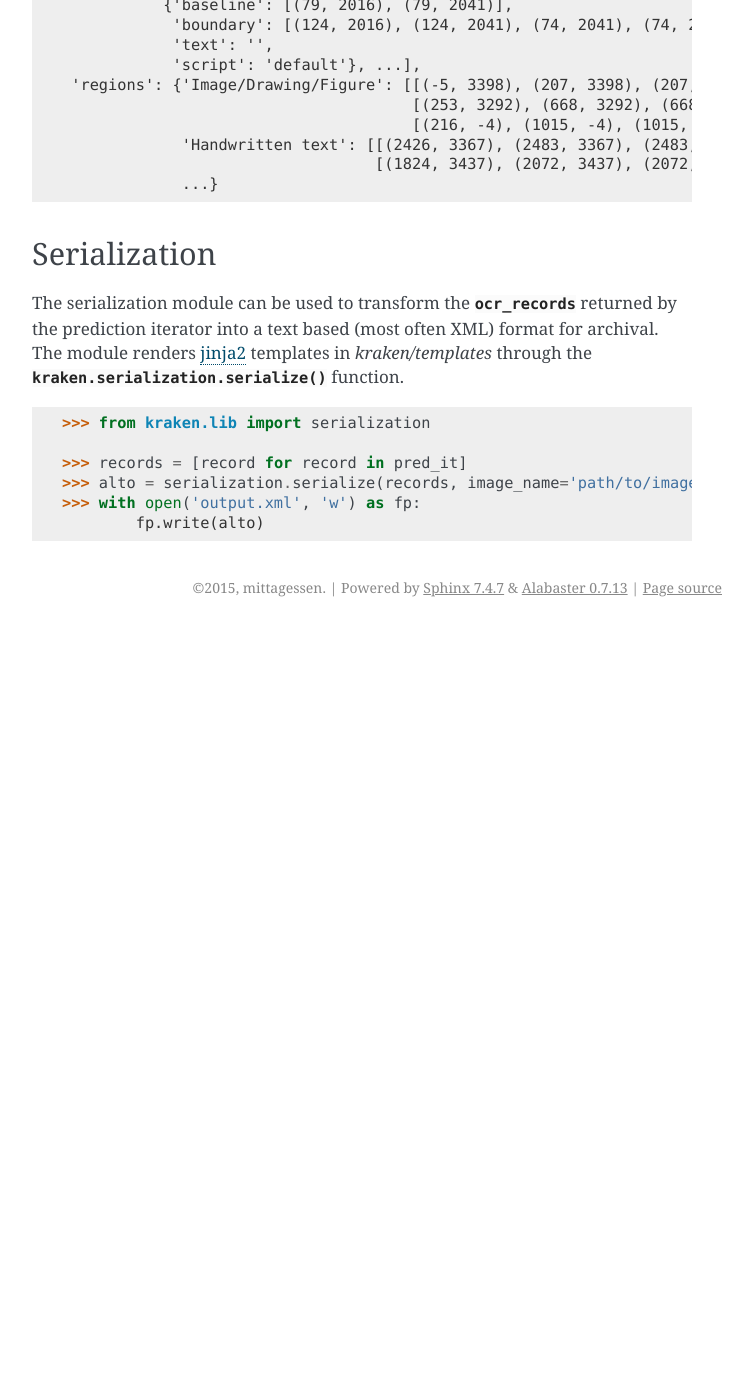
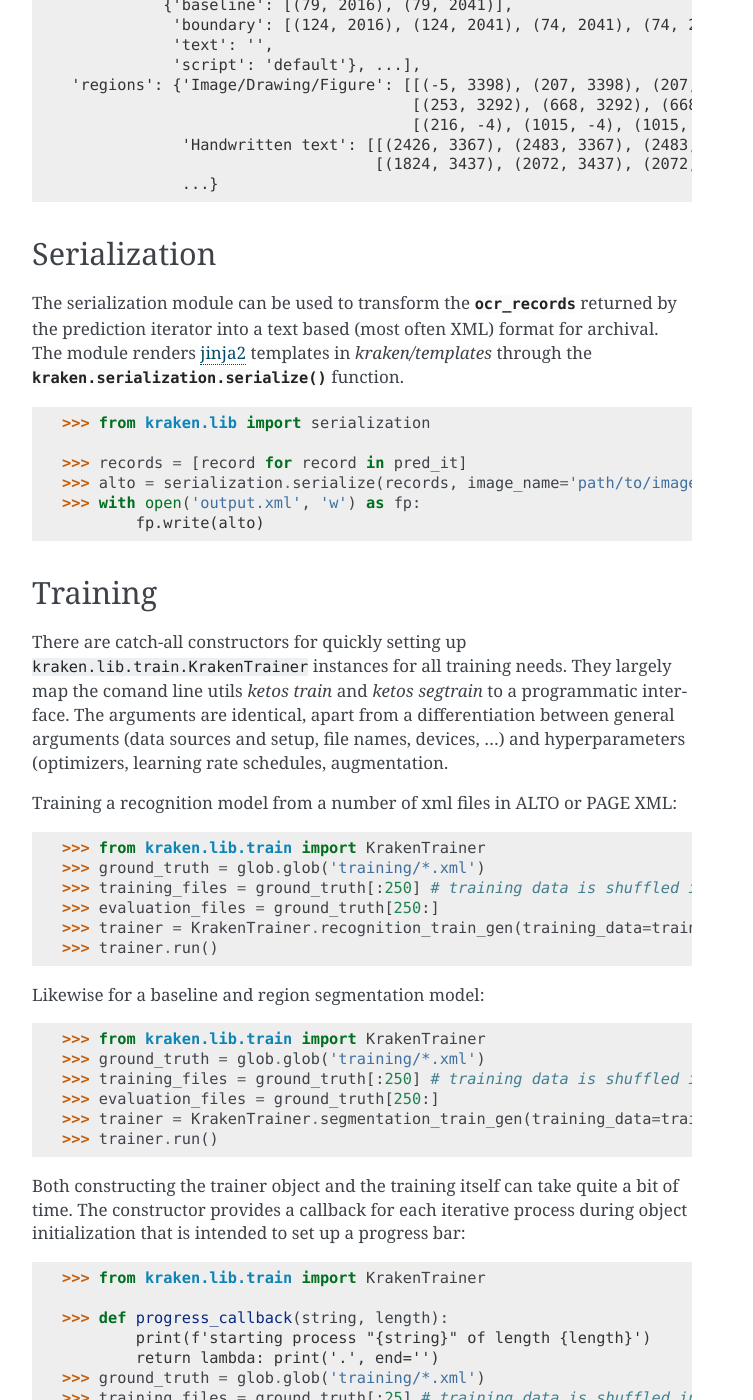
Before and after one commit to mittagessen/kraken, a Sphinx documentation site: the page built from docs/api.rst, in a window 1280 px wide and 1400 px high, scrolled down 5035 px. Shown: the whole window, without its empty margins (388-1141 px from the left). Built offline with Sphinx 7.4.7, drawn with Linux system fonts in a browser that asks for light colours; cross-references to code outside the pages are shown as plain code; before the commit the page ends 5662 px from its top, so only the background shows below that; some of the changed text lies outside the part shown.

Commit message:
fix message prototype

```diff
--- a/docs/api.rst
+++ b/docs/api.rst
@@ -280,3 +280,100 @@ the :func:`kraken.serialization.serialize` function.
         >>> alto = serialization.serialize(records, image_name='path/to/image', image_size=im.size, template='alto')
         >>> with open('output.xml', 'w') as fp:
                 fp.write(alto)
+
+
+Training
+--------
+
+There are catch-all constructors for quickly setting up
+:cls:`kraken.lib.train.KrakenTrainer` instances for all training needs. They
+largely map the comand line utils `ketos train` and `ketos segtrain` to a
+programmatic interface. The arguments are identical, apart from a
+differentiation between general arguments (data sources and setup, file names,
+devices, ...) and hyperparameters (optimizers, learning rate schedules,
+augmentation.
+
+Training a recognition model from a number of xml files in ALTO or PAGE XML:
+
+.. code-block:: python
+
+        >>> from kraken.lib.train import KrakenTrainer
+        >>> ground_truth = glob.glob('training/*.xml')
+        >>> training_files = ground_truth[:250] # training data is shuffled internally
+        >>> evaluation_files = ground_truth[250:]
+        >>> trainer = KrakenTrainer.recognition_train_gen(training_data=training_files, evaluation_data=evaluation_files, format_type='xml', augment=True)
+        >>> trainer.run()
+
+Likewise for a baseline and region segmentation model:
+
+.. code-block:: python
+
+        >>> from kraken.lib.train import KrakenTrainer
+        >>> ground_truth = glob.glob('training/*.xml')
+        >>> training_files = ground_truth[:250] # training data is shuffled internally
+        >>> evaluation_files = ground_truth[250:]
+        >>> trainer = KrakenTrainer.segmentation_train_gen(training_data=training_files, evaluation_data=evaluation_files, format_type='xml', augment=True)
+        >>> trainer.run()
+
+Both constructing the trainer object and the training itself can take quite a
+bit of time. The constructor provides a callback for each iterative process
+during object initialization that is intended to set up a progress bar:
+
+.. code-block:: python
+
+        >>> from kraken.lib.train import KrakenTrainer
+
+        >>> def progress_callback(string, length):
+                print(f'starting process "{string}" of length {length}')
+                return lambda: print('.', end='')
+        >>> ground_truth = glob.glob('training/*.xml')
+        >>> training_files = ground_truth[:25] # training data is shuffled internally
+        >>> evaluation_files = ground_truth[25:95]
+        >>> trainer = KrakenTrainer.segmentation_train_gen(training_data=training_files, evaluation_data=evaluation_files, format_type='xml', progress_callback=progress_callback, augment=True)
+        starting process "Building training set" of length 25
+        .........................
+        starting process "Building validation set" of length 70
+        ......................................................................
+        >>> trainer.run()
+
+Executing the trainer object has two callbacks as arguments, one called after
+each iteration and one returning the evaluation metrics after the end of each
+epoch:
+
+.. code-block:: python
+
+        >>> from kraken.lib.train import KrakenTrainer
+        >>> ground_truth = glob.glob('training/*.xml')
+        >>> training_files = ground_truth[:250] # training data is shuffled internally
+        >>> evaluation_files = ground_truth[250:]
+        >>> trainer = KrakenTrainer.segmentation_train_gen(training_data=training_files, evaluation_data=evaluation_files, format_type='xml', augment=True)
+        >>> def _update_progress():
+                print('.', end='')
+        >>> def _print_eval(epoch, accuracy, **kwargs):
+                print(accuracy)
+        >>> trainer.run(_print_eval, _update_progress)
+        .........................0.0
+        .........................0.0
+        .........................0.0
+        .........................0.0
+        .........................0.0
+        ...
+
+The metrics differ for recognition
+(:func:`kraken.lib.train.recognition_evaluator_fn`) and segmentation
+(:func:`kraken.lib.train.baseline_label_evaluator_fn`).
+
+Depending on the stopping method chosen the last model file might not be the
+one with the best accuracy. Per default early stopping is used which aborts
+training after a certain number of epochs without improvement. In that case the
+best model and evaluation loss can be determined through:
+
+.. code-block:: python
+
+        >>> trainer.stopper.best_epoch
+        >>> trainer.stopper.best_loss
+        >>> best_model_path = f'{trainer.filename_prefix}_{trainer.stopper.best_epoch}.mlmodel'
+
+This is only a small subset of the training functionality. It is suggested to
+have a closer look at the command line parameters for features as transfer
+learning, region and baseline filtering, training continuation, and so on.
```
Also changed, not shown: 1 other file.
